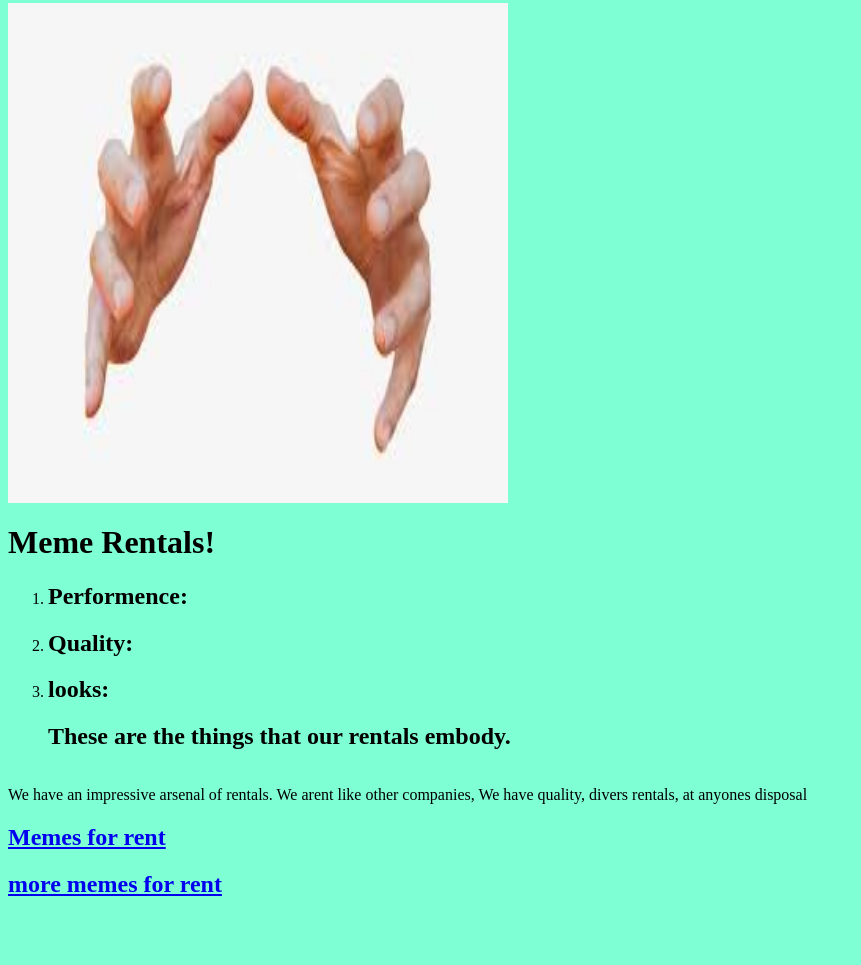
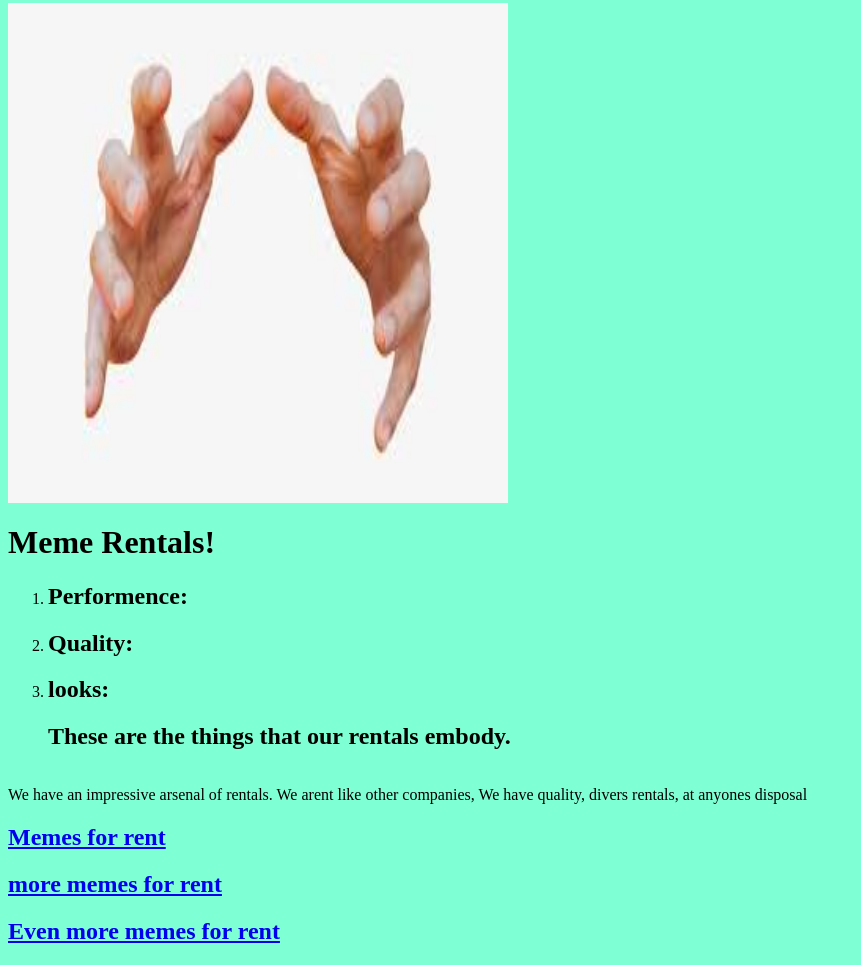
Before and after one commit to tmcgowan24/FirstPage, a plain HTML site: page First page/index.html in a window 1280 px wide. Shown: the part 214-1179 px from the top of the page, without its empty margins (0-861 px from the left). Before the commit the page ends 1132 px from the top, so only its background shows below. Drawn offline with Linux system fonts and the light colour scheme.

Commit message:
Add files via upload

```diff
--- a/First page/index.html
+++ b/First page/index.html
@@ -64,6 +64,9 @@
   <h2>
     <a href="McGowainiumArsenal2.html" target="_blank"> more memes for rent</a>
   </h2>
+  <h2>
+    <a href="https://www.youtube.com/watch?v=dQw4w9WgXcQ&ab_channel=RickAstley" target="_blank"> Even more memes for rent</a>
+  </h2>
 
 
 </body>
```
